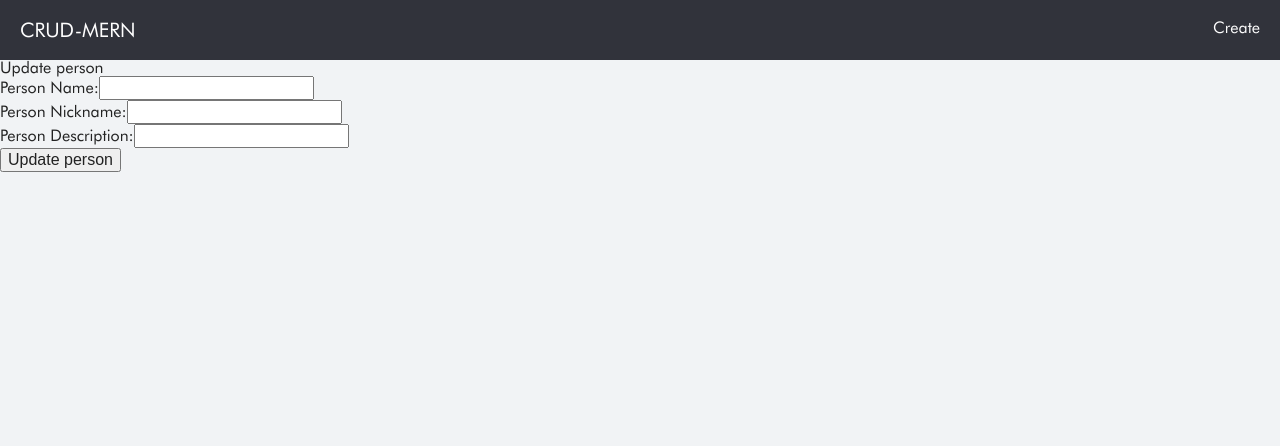
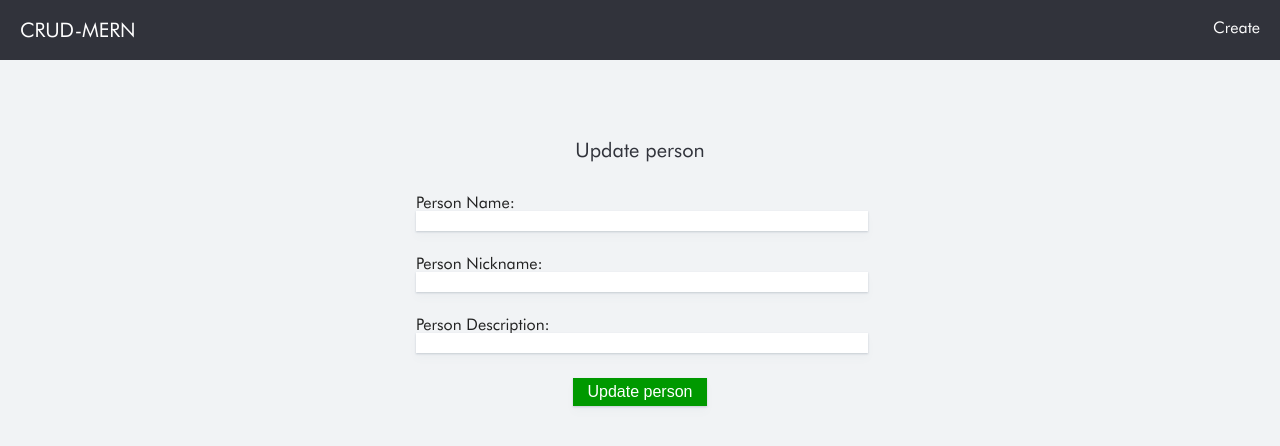
Before and after one commit to Christo92/crud-mern, a React (Create React App) app in the folder client/: page /edit/1 in a window 1280 px wide. Shown: the top 446 px of the page. Built offline with nearby package versions, Linux system fonts and the light colour scheme; no server answers.

Commit message:
Theming edit form

```diff
--- a/client/src/components/Edit.js
+++ b/client/src/components/Edit.js
@@ -64,38 +64,42 @@ class Edit extends Component {
 
     render() {
         return (
-            <div>
-                <h3>Update person</h3>
-                <form onSubmit={this.handleSubmit}>
+            <div className="edit-container">
+                <h3 className="edit-container__title">Update person</h3>
+                <form className="edit-container__form" onSubmit={this.handleSubmit}>
 
-                    <div>
-                        <label>Person Name:</label>
+                    <div className="edit-container__form-group">
+                        <label className="edit-container__label">Person Name:</label>
                         <input
                             type="text"
+                            className="edit-container__input"
                             value={this.state.personName}
                             onChange={this.handlePersonName}
                         />
                     </div>
 
-                    <div>
-                        <label>Person Nickname:</label>
+                    <div className="edit-container__form-group">
+                        <label className="edit-container__label">Person Nickname:</label>
                         <input
                             type="text"
+                            className="edit-container__input"
                             value={this.state.personNickName}
                             onChange={this.handlePersonNickname}
                         />
                     </div>
 
-                    <div>
-                        <label>Person Description:</label>
+                    <div className="edit-container__form-group">
+                        <label className="edit-container__label">Person Description:</label>
                         <input
                             type="text"
+                            className="edit-container__input"
                             value={this.state.personDescription}
                             onChange={this.handlePersonDescription}
                         />
                     </div>
-                    <div>
+                    <div className="edit-container__form-group">
                         <input
+                            className="edit-container__submit"
                             type="submit"
                             value="Update person"
                         />
--- /dev/null
+++ b/client/src/components/styles/_Edit.scss
@@ -0,0 +1,41 @@
+.edit-container {
+    width: 35%;
+    position: relative;
+    margin: 80px auto 0;
+
+    .edit-container__title {
+        color: $black-color;
+        font-size: 20px;
+        text-align: center;
+    }
+
+    .edit-container__form {
+        margin-top: 35px;
+
+        .edit-container__form-group {
+            margin-bottom: 25px;
+
+            .edit-container__label {
+                display: block;
+            }
+
+            .edit-container__input {
+                width: 100%;
+                border: transparent;
+                background: #fff;
+                @include box-shadow-input;
+            }
+
+            .edit-container__submit {
+                display: block;
+                margin: 0 auto;
+                border: transparent;
+                @include box-shadow-input;
+                color: $white-color;
+                background-color: #009900;
+                padding: 5px 15px;
+            }
+        }
+
+    }
+}
--- a/client/src/components/styles/index.scss
+++ b/client/src/components/styles/index.scss
@@ -30,3 +30,4 @@ $white-color: #FFFFFF;
 @import './App';
 @import './Navigation';
 @import './Create';
+@import './Edit';
```
